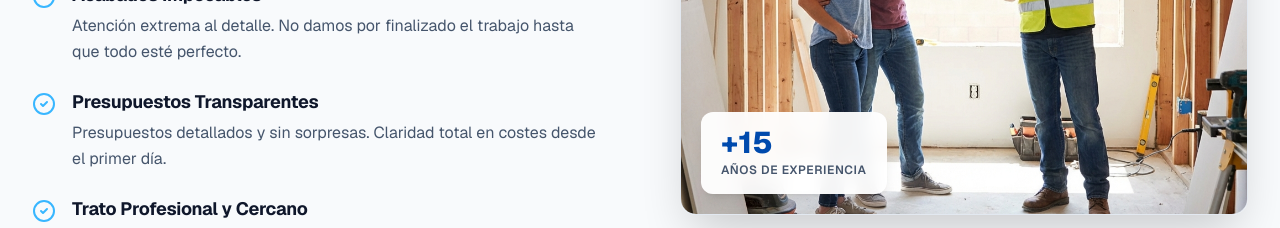
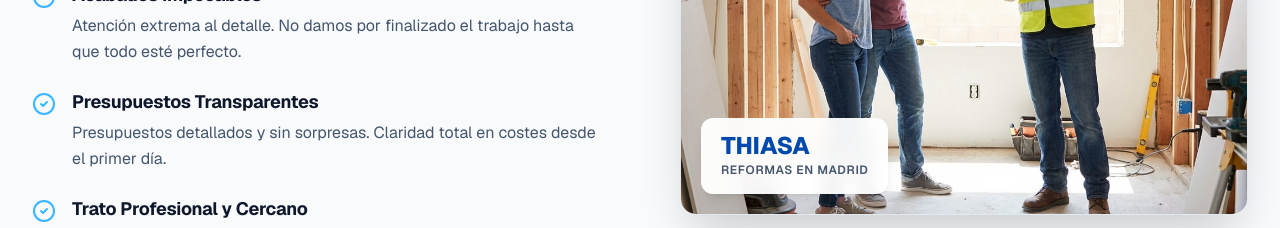
Before and after one commit to DevErickDiCE/thiasa-web, a Next.js app: page / in a window 1280 px wide. Shown: the part 3640-3868 px from the top of the page. Built offline with nearby package versions, Linux system fonts and the light colour scheme; no server answers.

Commit message:
Técnico: actualizar Next.js a 16.2.12 (#5)
Actualiza Next.js y eslint-config-next, regenera el lockfile, corrige avisos de imágenes y retira el claim de antigüedad no documentado.

```diff
--- a/package.json
+++ b/package.json
@@ -12,7 +12,7 @@
   "dependencies": {
     "gray-matter": "^4.0.3",
     "lucide-react": "^0.562.0",
-    "next": "16.1.1",
+    "next": "16.2.12",
     "react": "19.2.3",
     "react-dom": "19.2.3",
     "remark": "^15.0.1",
@@ -26,7 +26,7 @@
     "@types/react": "^19",
     "@types/react-dom": "^19",
     "eslint": "^9",
-    "eslint-config-next": "16.1.1",
+    "eslint-config-next": "16.2.12",
     "tailwindcss": "^4",
     "typescript": "^5"
   }
--- a/src/components/footer.tsx
+++ b/src/components/footer.tsx
@@ -15,6 +15,7 @@ export function Footer() {
                                 src="/thiasa-logo-full.jpg"
                                 alt="THIASA - Empresa de Reformas Integrales en Madrid"
                                 fill
+                                sizes="(max-width: 767px) 224px, 288px"
                                 className="object-contain object-center md:object-left"
                             />
                         </div>
--- a/src/components/navbar.tsx
+++ b/src/components/navbar.tsx
@@ -19,6 +19,7 @@ export function Navbar() {
                 src="/thiasa-logo-full.jpg"
                 alt="THIASA - Construcción y Diseño"
                 fill
+                sizes="256px"
                 className="object-contain"
                 priority
               />
--- a/src/components/servicios-navbar.tsx
+++ b/src/components/servicios-navbar.tsx
@@ -44,6 +44,7 @@ export function ServiciosNavbar() {
                                 src="/thiasa-logo-full.jpg"
                                 alt="THIASA - Construcción y Diseño"
                                 fill
+                                sizes="256px"
                                 className="object-contain transition-transform hover:scale-105"
                                 priority
                             />
--- a/src/components/why-choose-us.tsx
+++ b/src/components/why-choose-us.tsx
@@ -59,11 +59,12 @@ export function WhyChooseUs() {
                                 src="/consultation.png"
                                 alt="Reunión de obra con clientes"
                                 fill
+                                sizes="(max-width: 1023px) 100vw, 50vw"
                                 className="object-cover"
                             />
                             <div className="absolute bottom-5 left-5 bg-white/95 backdrop-blur rounded-xl px-5 py-4 shadow-lg">
-                                <p className="text-3xl font-extrabold text-primary leading-none mb-1">+15</p>
-                                <p className="text-xs font-semibold uppercase tracking-wider text-slate-600">Años de experiencia</p>
+                                <p className="text-2xl font-extrabold text-primary leading-none mb-1">THIASA</p>
+                                <p className="text-xs font-semibold uppercase tracking-wider text-slate-600">Reformas en Madrid</p>
                             </div>
                         </div>
                     </div>
```
Also changed, not shown: 1 other file (tests, documents, lock files or other folders).
